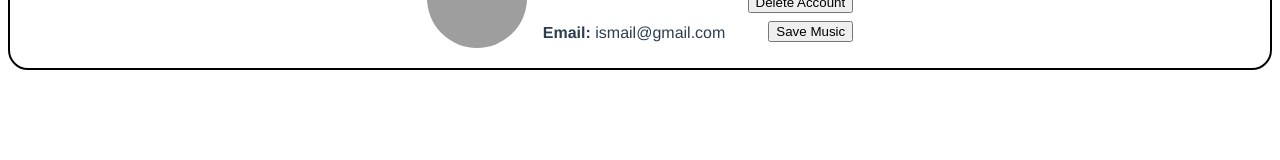
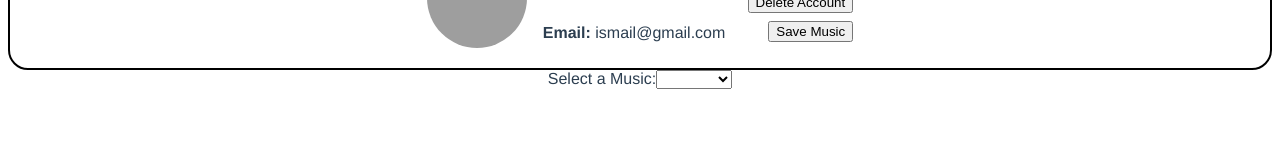
Before and after one commit to stamley/cloudwave, a Vue app: page / in a window 1280 px wide. Shown: the part 134-294 px from the top of the page. Built offline with nearby package versions, Linux system fonts and the light colour scheme; grey boxes are pictures that could not be loaded.

Commit message:
ModifySounds has been updated

```diff
--- a/src/views/ModifySoundsView.vue
+++ b/src/views/ModifySoundsView.vue
@@ -1,4 +1,30 @@
 <template>
-  <div></div>
+  <div>
+    <label for="music-select">Select a Music:</label>
+    <select v-model="selectedMusic" @change="selectedType">
+      <option
+        v-for="(music, index) in musicOptions"
+        :key="index"
+        :value="music"
+      >
+        {{ music }}
+      </option>
+    </select>
+  </div>
 </template>
-<script></script>
+
+<script>
+export default {
+  data() {
+    return {
+      selectedMusic: "",
+      musicOptions: ["Pop", "Rock", "Jazz", "Classical"],
+    };
+  },
+  methods: {
+    selectedType() {
+      console.log(" you chose " + this.selectedMusic);
+    },
+  },
+};
+</script>
```
